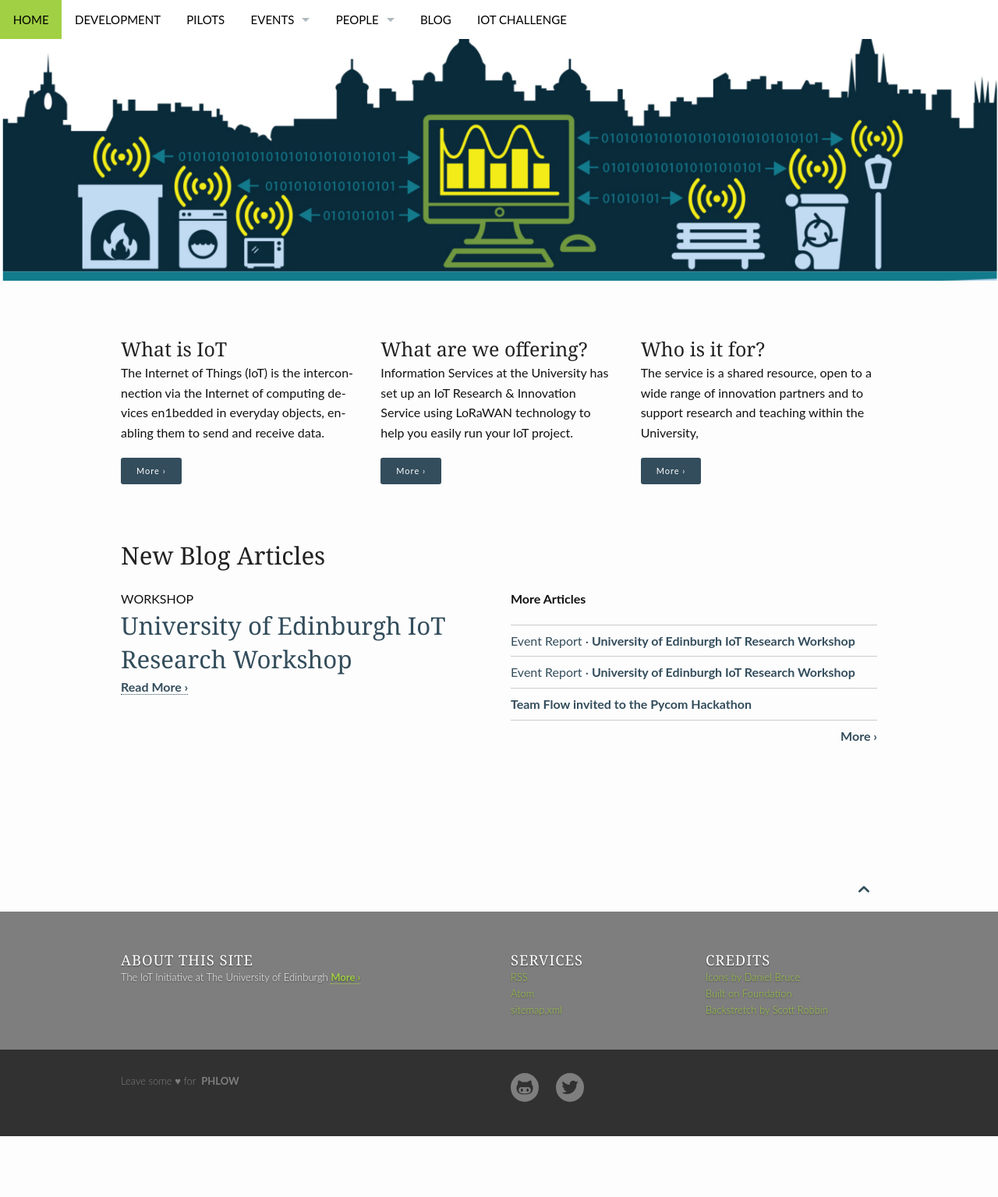
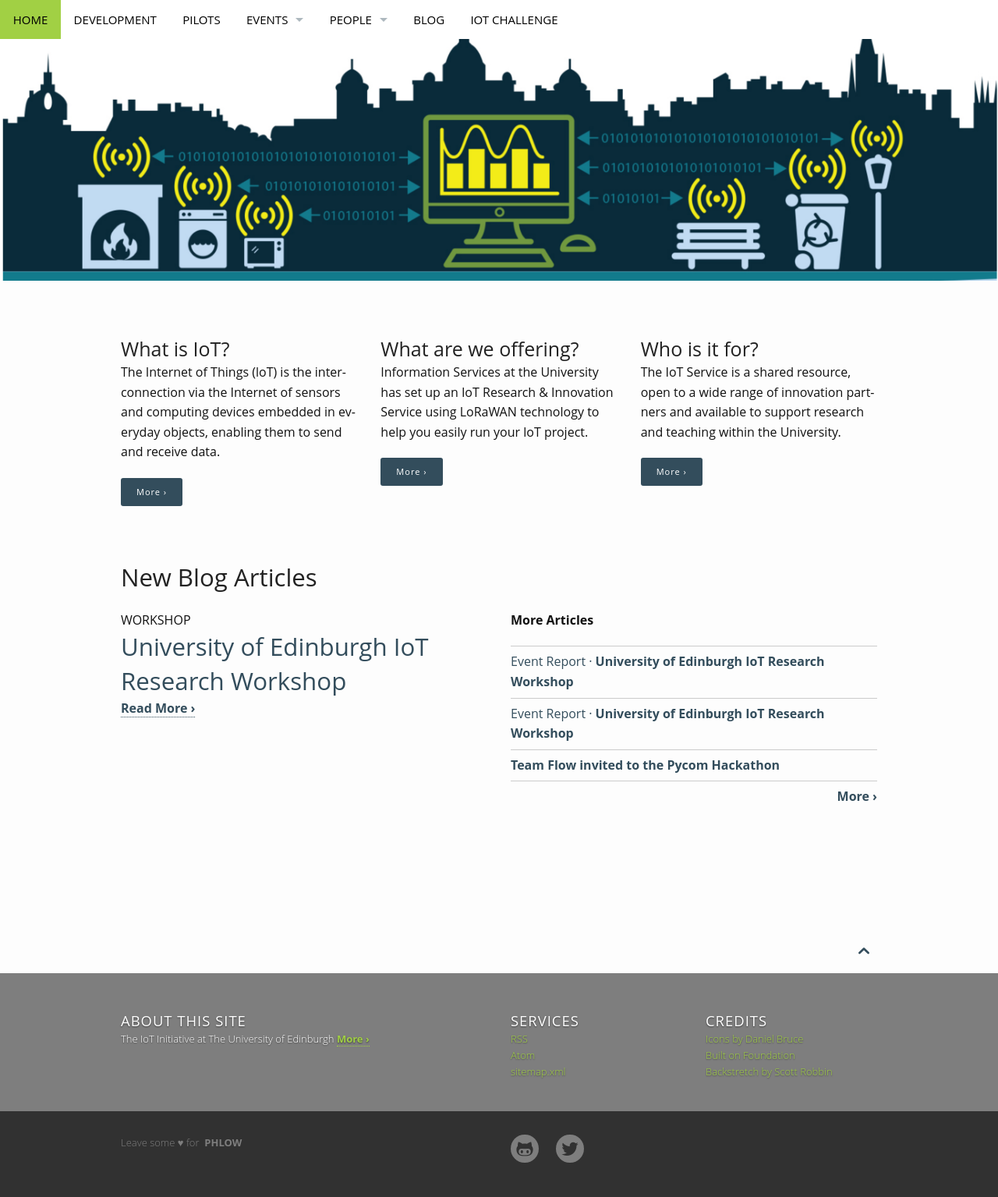
Before and after one commit to iot-uoe/webdev, a Jekyll site: the page built from pages/pages-root-folder/index.md, in a window 1280 px wide. Shown: the whole page at 78% size. Built offline with Jekyll 4.4.1, drawn with Linux system fonts in a browser that asks for light colours; before the commit the page ends 1457 px from its top, so only the background shows below that.

Commit message:
changing font to Open Sans

```diff
--- a/_includes/_head.html
+++ b/_includes/_head.html
@@ -4,17 +4,17 @@
 	<link rel="stylesheet" type="text/css" href="{{ site.url }}{{ site.baseurl }}/assets/css/styles_feeling_responsive.css" />
 	<script src="{{ site.url }}{{ site.baseurl }}/assets/js/modernizr.min.js"></script>
 
-  <script src="https://ajax.googleapis.com/ajax/libs/webfont/1.5.18/webfont.js"></script>
+  <script src="https://ajax.googleapis.com/ajax/libs/webfont/1/webfont.js"></script>
   <script>
     WebFont.load({
       google: {
-        families: [ 'Lato:400,700,400italic:latin', 'Volkhov::latin' ]
+        families: [ 'Open Sans' ]
       }
     });
   </script>
 
   <noscript>
-    <link href='http://fonts.googleapis.com/css?family=Lato:400,700,400italic|Volkhov' rel='stylesheet' type='text/css' />
+    <link href='http://fonts.googleapis.com/css?family='Open+Sans' rel='stylesheet' type='text/css' />
   </noscript>
 
   {% if site.google_site_verification %}<meta name="google-site-verification" content="{{ site.google_site_verification}}" />{% endif %}
--- a/_sass/_02_settings_typography.scss
+++ b/_sass/_02_settings_typography.scss
@@ -21,15 +21,15 @@ $rem-base: $base-font-size;
 $base-line-height: 1.5 !default;
 
 
-$font-family-sans-serif: "Lato", "Helvetica Neue", Helvetica, Arial, sans-serif;
-$font-family-serif: "Volkhov", Georgia, Times, serif;
+$font-family-sans-serif: "Open Sans", Helvetica, Arial, sans-serif;
+$font-family-serif: Georgia, Times, serif;
 $font-family-monospace: "Lucida Console", Monaco, monospace;
 
 $body-font-family: $font-family-sans-serif;
 $body-font-weight: normal;
 $body-font-style: normal;
 
-$header-font-family: $font-family-serif;
+$header-font-family: $font-family-sans-serif;
 
 // control hyphenation in body paragraphs
 // use value for the hyphens css property
--- a/_sass/_04_settings_global.scss
+++ b/_sass/_04_settings_global.scss
@@ -94,8 +94,8 @@ $include-html-global-classes: $include-html-classes;
 // - - - - - - - - - - - - - - - - - - - - - - - - -
 
 // We use these to define default font stacks
-// $font-family-sans-serif: "Lato", "Helvetica Neue", "Helvetica", Helvetica, Arial, sans-serif;
-// $font-family-serif: "Volkhov", Georgia, Times, serif;
+// $font-family-sans-serif: "Open Sans", "Helvetica", Helvetica, Arial, sans-serif;
+// $font-family-serif: Georgia, Times, serif;
 // $font-family-monospace: "Lucida Console", Monaco, monospace;
 
 // We use these to define default font weights
--- a/pages/pages-root-folder/index.md
+++ b/pages/pages-root-folder/index.md
@@ -8,10 +8,10 @@ layout: frontpage
 header:
   image_fullwidth: banner.png
 widget1:
-  title: "What is IoT"
+  title: "What is IoT?"
 # url: ''
 # image: ''
-  text: 'The Internet of Things (loT) is the interconnection via the Internet of computing devices en1bedded in everyday objects, enabling them to send and receive data.'
+  text: 'The Internet of Things (loT) is the interconnection via the Internet of sensors and computing devices embedded in everyday objects, enabling them to send and receive data.'
 widget2:
   title: "What are we offering?"
 #  url: ''
@@ -21,7 +21,7 @@ widget3:
   title: "Who is it for?"
 #  url: ''
 #  image: ''
-  text: 'The service is a shared resource, open to a wide range of innovation partners and to support research and teaching within the University,  '
+  text: 'The IoT Service is a shared resource, open to a wide range of innovation partners and available to support research and teaching within the University.'
 #
 # Use the call for action to show a button on the frontpage
 #
@@ -36,7 +36,6 @@ widget3:
   url: https://tinyletter.com/feeling-responsive
   text: Inform me about new updates and features ›
   style: alert-->
-
 permalink: /index.html
 ---
 <div id="videoModal" class="reveal-modal large" data-reveal="">
```
